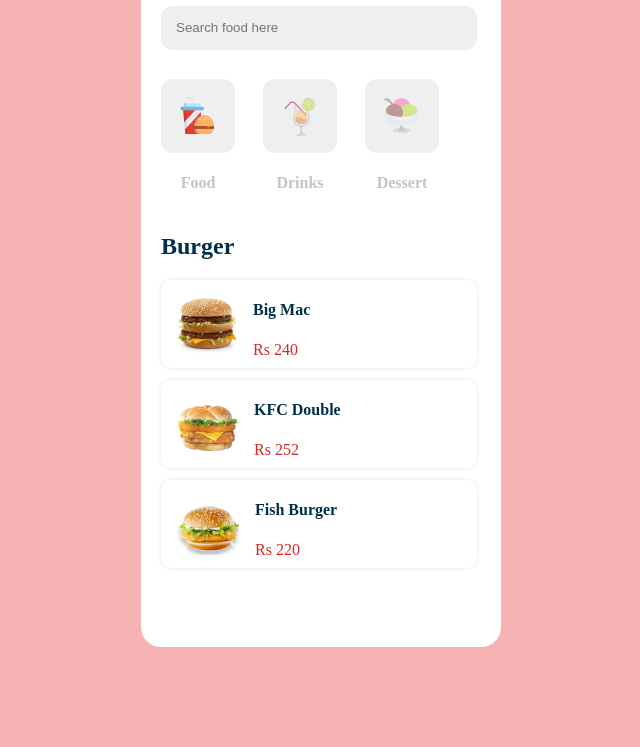
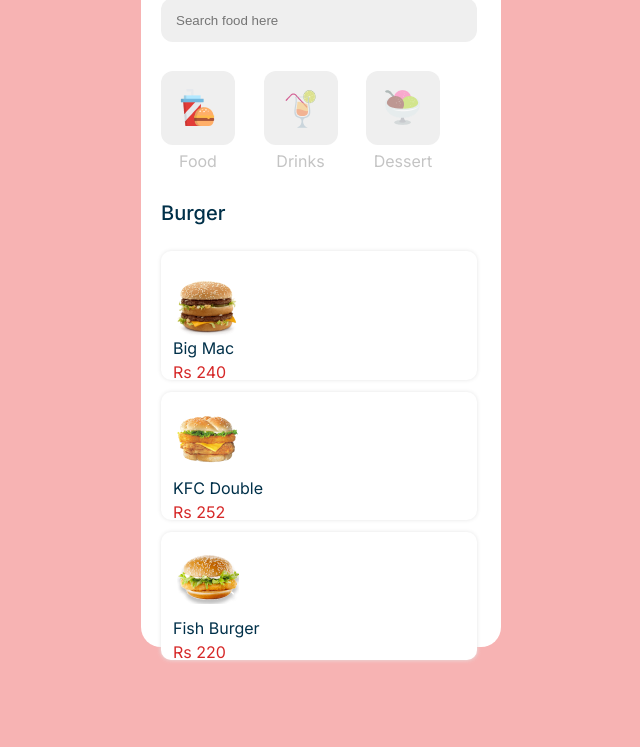
Before and after one commit to Mariia-gold/fed-online, a plain HTML site: page 07/HW.html in a window 1280 px wide. Shown: the part 253-1000 px from the top of the page, without its empty margins (319-959 px from the left). Drawn offline with Linux system fonts and the light colour scheme.

Commit message:
My 8 Homework

```diff
--- a/07/HW.html
+++ b/07/HW.html
@@ -5,6 +5,10 @@
     <meta charset="UTF-8">
     <meta name="viewport" content="width=device-width, initial-scale=1.0">
     <title>Document</title>
+    <link rel="preconnect" href="https://fonts.googleapis.com">
+    <link rel="preconnect" href="https://fonts.gstatic.com" crossorigin>
+    <link href="https://fonts.googleapis.com/css2?family=Inter:wght@400;500;600&display=swap" rel="stylesheet">
+    <link rel="stylesheet" href="reset.css">
     <link rel="stylesheet" href="hw-style.css">
 </head>
 
@@ -47,24 +51,25 @@
                 <div class="burger-position">
                     <div class="burger-image">
                         <img src="img/bigmac.png" alt="bigmac">
+                    </div>
                     <div class="burger-text">
                         <h4>Big Mac</h4>
                         <p>Rs 240</p>
                     </div>
                 </div>
-                </div>
                 <div class="burger-position">
                     <div class="burger-image">
                         <img src="img/kfcdouble.png" alt="bigmac">
+                    </div>
                     <div class="burger-text">
                         <h4>KFC Double</h4>
                         <p>Rs 252</p>
                     </div>
                 </div>
-                </div>
                 <div class="burger-position">
                     <div class="burger-image">
                         <img src="img/fishb.png" alt="bigmac">
+                    </div>
                     <div class="burger-text">
                         <h4>Fish Burger</h4>
                         <p>Rs 220</p>
@@ -74,7 +79,6 @@
         </div>
     </div>
     </div>
-    </div>
 </body>
 
 </html>
--- a/07/hw-style.css
+++ b/07/hw-style.css
@@ -1,9 +1,12 @@
+
 *{
     box-sizing: border-box;
 }
 
 body{
     background-color: #F7B3B3;
+    font-family: "Inter", sans-serif;
+    margin: 0;
 }
 .container{
     width: 360px;
@@ -16,6 +19,12 @@ body{
 button{
     border: none;
     background-color: #fff;
+}
+.container h1{
+    font-weight: 600;
+    font-size: 32px;
+    margin-top: 23px;
+    margin-bottom: 17px;
 }
 input{
     width: 316px;
@@ -31,6 +40,10 @@ input{
 }
 .menu-position:hover .position-image{
     background-color: #EAE2B7;
+}
+.position-text{
+    margin-top: 8px;
+    margin-bottom: 32px;
 }
 .position-image{
     width: 74px;
@@ -50,25 +63,35 @@ input{
 .burger-position:hover .burger-image{
     background-color: #EAE2B7;
 }
+.burger-menu{
+    display: inline-block;
+}
 .burger-menu h2{
+    font-weight: 500;
+    font-size: 20px;
+    line-height: 24.2px;
     color:#003049;
-    /* padding-bottom: 26px; */
+    padding-bottom: 26px;
+}
+.burger-position{
+    margin-bottom: 12px;
+    border-radius: 10px;
+    box-shadow: 0px 0px 4px 0px #E5E5E5;
+    background-color: white;
 }
 .burger-image{
     display: inline-block;
     width: 316px;
     height: 88px;
-    border-radius: 10px;
-    background-color: white;
     padding-left: 16px;
-    box-shadow: 0px 0px 4px 0px #E5E5E5;
-    margin-bottom: 12px;
+    padding-top: 18px;
 }
-.burger-text{
-    display: inline-block;
+.burger-text h4{
     padding-left: 12px;
+    padding-bottom: 8px;
     color: #003049;
 }
 .burger-text p{
+    padding-left: 12px;
     color: #D62828;
 }
--- /dev/null
+++ b/07/reset.css
@@ -0,0 +1,43 @@
+html, body, div, span, applet, object, iframe,
+h1, h2, h3, h4, h5, h6, p, blockquote, pre,
+a, abbr, acronym, address, big, cite, code,
+del, dfn, em, img, ins, kbd, q, s, samp,
+small, strike, strong, sub, sup, tt, var,
+b, u, i, center,
+dl, dt, dd, ol, ul, li,
+fieldset, form, label, legend,
+table, caption, tbody, tfoot, thead, tr, th, td,
+article, aside, canvas, details, embed,
+figure, figcaption, footer, header, hgroup,
+menu, nav, output, ruby, section, summary,
+time, mark, audio, video {
+	margin: 0;
+	padding: 0;
+	border: 0;
+	font-size: 100%;
+	font: inherit;
+	vertical-align: baseline;
+}
+/* HTML5 display-role reset for older browsers */
+article, aside, details, figcaption, figure,
+footer, header, hgroup, menu, nav, section {
+	/* display: block; */
+}
+body {
+	line-height: 1;
+}
+ol, ul {
+	list-style: none;
+}
+blockquote, q {
+	quotes: none;
+}
+blockquote:before, blockquote:after,
+q:before, q:after {
+	content: '';
+	content: none;
+}
+table {
+	border-collapse: collapse;
+	border-spacing: 0;
+}
```
Lines whose indentation alone changed are shown as unchanged.
